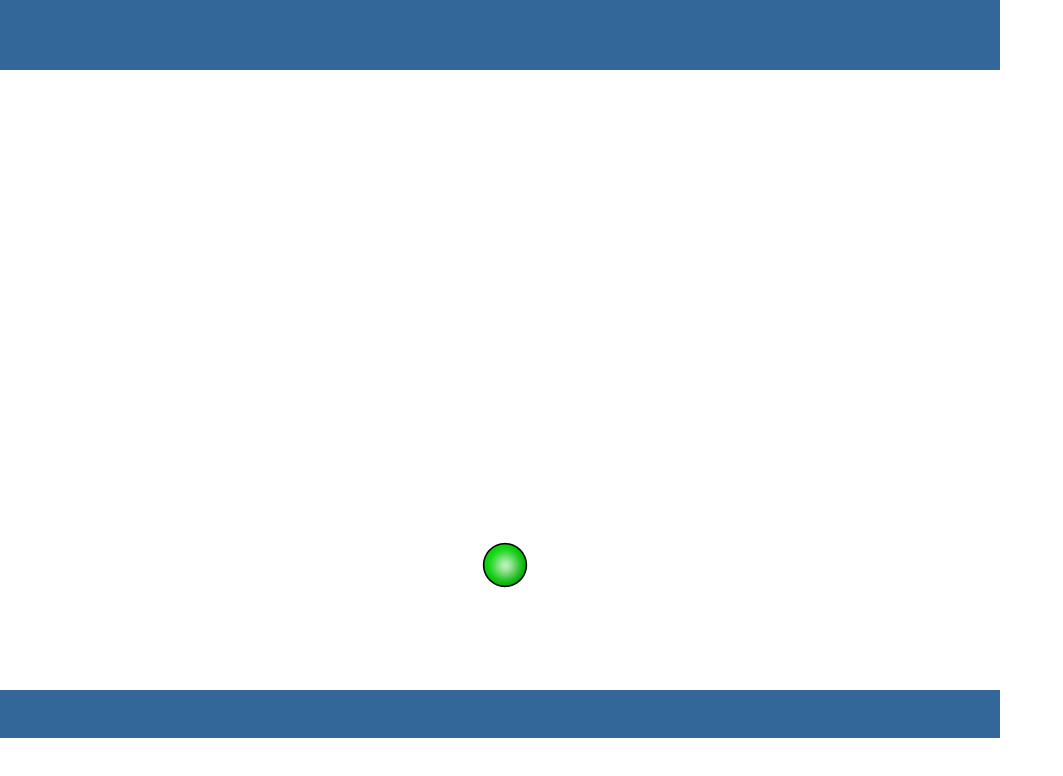
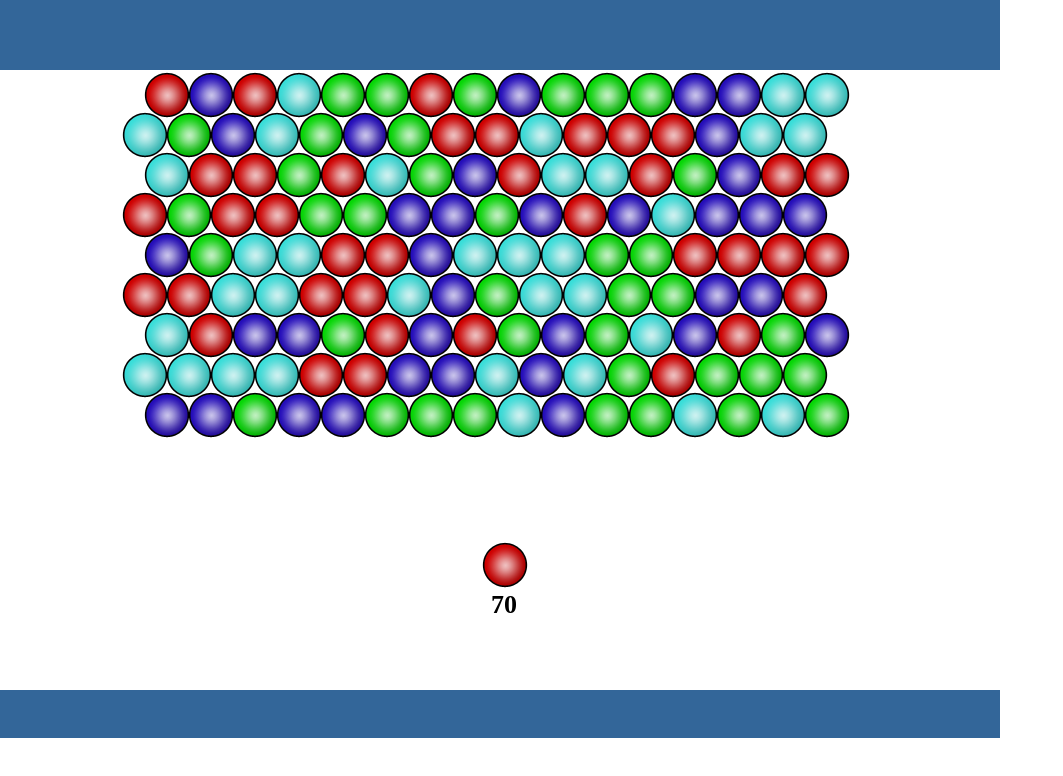
Before and after one commit to davidmcolvin/bubbleshoot, a plain HTML site: page index.html in a window 1280 px wide. Both pictures are taken after a click on the element "New Game". Shown: the whole page, without its empty margins (0-1063 px from the left). Drawn offline with nearby package versions, Linux system fonts and the light colour scheme.

Commit message:
reload curBubble

```diff
--- a/_css/main.css
+++ b/_css/main.css
@@ -96,3 +96,14 @@ body
 {
 	display: block;
 }
+#bubbles_remaining
+{
+	position:absolute;
+	left:479px;
+	top:520px;
+	width:50px;
+	font-size:26px;
+	font-weight:bold;
+	color:#000;
+	text-align:center;
+}
--- /dev/null
+++ b/_js/board.js
@@ -0,0 +1,28 @@
+// JavaScript Document
+
+var BubbleShoot = window.BubbleShoot || {};
+BubbleShoot.Board = (function($){
+	var NUM_ROWS = 9;
+	var NUM_COLS = 32;
+	var Board = function(){
+		var that = this;
+		var rows = createLayout();
+		this.getRows = function(){return rows;};
+		return this;
+	};
+	var createLayout = function(){
+		var rows = [];
+		for(var i=0; i<NUM_ROWS;i++)
+	  {
+			var row = [];
+			var startCol = i%2 == 0 ? 1 : 0;
+			for(var j = startCol;j<NUM_COLS;j+=2){
+				var bubble = BubbleShoot.Bubble.create(i,j)
+				row[j]=bubble;
+			};
+			rows.push(row);
+		};
+		return rows;
+	};
+	return Board;
+})(jQuery);
--- a/_js/bubble.js
+++ b/_js/bubble.js
@@ -2,15 +2,21 @@
 
 var BubbleShoot = window.BubbleShoot || {};
 BubbleShoot.Bubble = (function($){
-	var Bubble = function(sprite){
+	var Bubble = function(row,col,type,sprite){
 		var that = this;
+		this.getType = function() {return type;};
 		this.getSprite = function() { return sprite;};
+		this.getCol = function() {return col;};
+		this.getRow = function() { return row;};
 	};
-	Bubble.create = function() {
+	Bubble.create = function(rowNum,colNum,type) {
+		if(type === undefined){
+			type = Math.floor(Math.random() * 4);
+		}
 		var sprite = $(document.createElement("div"));
 		sprite.addClass("bubble");
-		sprite.addClass("bubble_0");
-		var bubble = new Bubble(sprite);
+		sprite.addClass("bubble_"+type);
+		var bubble = new Bubble(rowNum,colNum,type,sprite);
 		return bubble
 	};
 	return Bubble;
--- a/_js/game.js
+++ b/_js/game.js
@@ -4,13 +4,19 @@ var BubbleShoot = window.BubbleShoot || {};
 BubbleShoot.Game = (function($) {
 	var Game = function(){
 	var curBubble;
+	var board;
+	var numBubbles;
+	var MAX_BUBBLES=70;
 	this.init = function(){
 		$(".but_start_game").bind("click",startGame);
 		};
 	var startGame = function() {
 		$(".but_start_game").unbind("click");
+		numBubbles = MAX_BUBBLES;
 		BubbleShoot.ui.hideDialog();
 		curBubble = getNextBubble();
+		board = new BubbleShoot.Board();
+		BubbleShoot.ui.drawBoard(board);
 		 $("#game").bind("click", clickGameScreen);
 		};
 		var clickGameScreen = function(e){
@@ -22,11 +28,14 @@ BubbleShoot.Game = (function($) {
 			var bubbleCoords = BubbleShoot.ui.getBubbleCoords(curBubble.getSprite());
 			var coords = { x:bubbleCoords.left + distX, y:bubbleCoords.top - distY };
 			BubbleShoot.ui.fireBubble(curBubble,coords,duration);
+			curBubble = getNextBubble();
 		};
 		var getNextBubble = function(){
 			var bubble = BubbleShoot.Bubble.create();
 			bubble.getSprite().addClass("cur_bubble");
 			$("#board").append(bubble.getSprite());
+			BubbleShoot.ui.drawBubblesRemaining(numBubbles);
+			numBubbles--;
 			return bubble;
 		};
 	};
--- a/_js/ui.js
+++ b/_js/ui.js
@@ -4,6 +4,7 @@ var BubbleShoot = window.BubbleShoot || {};
 BubbleShoot.ui = (function($){
 	var ui = {
 		BUBBLE_DIMS : 44,
+		ROW_HEIGHT : 40,
 		init: function(){
 		},
 		hideDialog: function(){
@@ -40,6 +41,30 @@ BubbleShoot.ui = (function($){
 				duration:duration,
 				easing:"linear"
 			});
+		},
+		drawBoard:function(board){
+			var rows = board.getRows();
+			var gameArea = $("#board");
+			for(var i=0; i<rows.length;i++){
+				var row = rows[i];
+				for(var j=0;j<row.length;j++)
+				{
+					var bubble = row[j];
+					if(bubble){
+						var sprite=bubble.getSprite();
+						gameArea.append(sprite);
+						var left = j * ui.BUBBLE_DIMS/2;
+						var top = i * ui.ROW_HEIGHT;
+						sprite.css({
+							left:left,
+							top:top
+						});
+					}
+				}
+			}
+		},
+		drawBubblesRemaining:function(numBubbles){
+			$("#bubbles_remaining").text(numBubbles);
 		}
 	};
 	return ui;
--- a/index.html
+++ b/index.html
@@ -19,6 +19,7 @@
 <script src="_js/ui.js"></script>
 <script src="_js/bubble.js"></script>
 <script src="_js/game.js"></script>
+<script src="_js/board.js"></script>
 <script>$(function() {
 	var game = new BubbleShoot.Game();
 	game.init();
@@ -30,6 +31,7 @@
 	<div id="top_bar"></div>
 	<div id="game">
 		<div id="board"></div>
+		<div id="bubbles_remaining"></div>
 	</div>
 	<div id="footer_bar"></div>
 	<div id="start_game" class="dialog">
```
